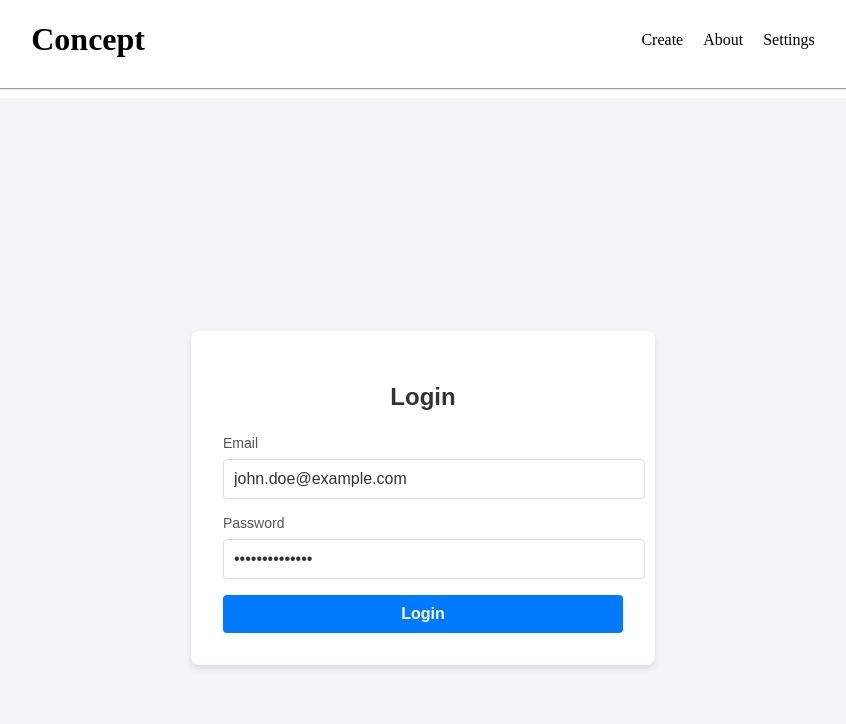
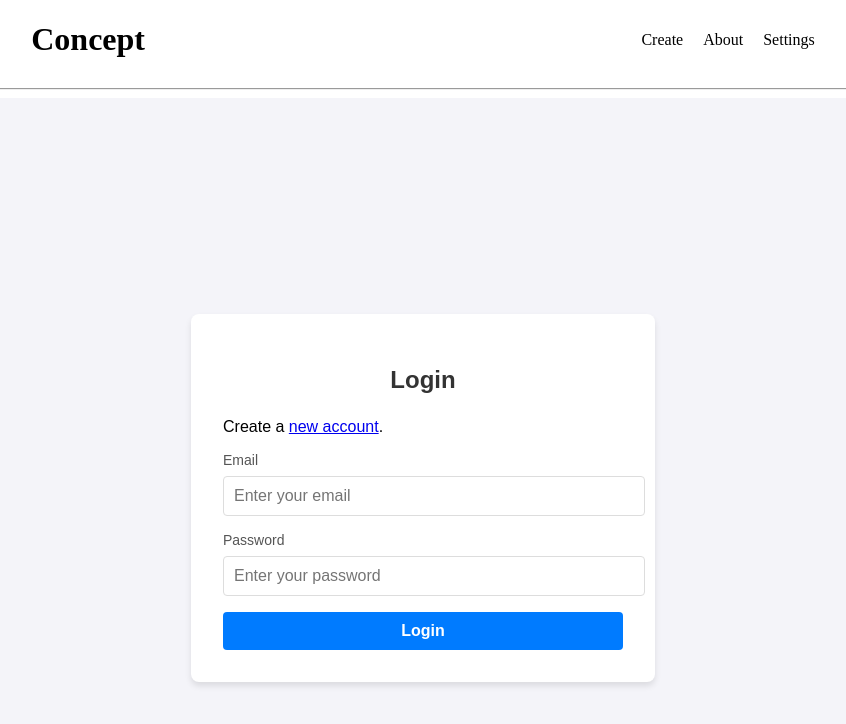
Before and after one commit to Arktetra/concept, a SvelteKit app in the folder frontend/: page /concept/login in a window 1280 px wide. Shown: the top 724 px of the page, without its empty margins (217-1063 px from the left). Built offline with nearby package versions, Linux system fonts and the light colour scheme.

Commit message:
update UX

```diff
--- a/frontend/src/routes/concept/login/+page.svelte
+++ b/frontend/src/routes/concept/login/+page.svelte
@@ -4,14 +4,15 @@
   import { writable } from "svelte/store";
   import { loginCallback } from "../../../callbacks.svelte";
 
-  let email = "john.doe@example.com";
-  let password = "securepassword";
+  let email = "";
+  let password = "";
   let error = writable("");
 </script>
 
 <div class="wrapper">
   <form on:submit|preventDefault={() => loginCallback(email, password)}>
     <h2>Login</h2>
+    <p>Create a <a href="/concept/register">new account</a>.</p>
     <label for="email">Email</label>
     <input
       id="email"
--- a/frontend/src/routes/concept/register/+page.svelte
+++ b/frontend/src/routes/concept/register/+page.svelte
@@ -16,6 +16,9 @@
   <form on:submit|preventDefault={() => registerCallback(userName, email, password, mobile)}>
     <h2>Register</h2>
 
+    <p>
+      Already have an account? <a href="/concept/login">Login</a>
+    </p>
     <label for="userName">Full Name</label>
     <input
       id="userName"
@@ -70,6 +73,10 @@
 </div>
 
 <style>
+  a {
+    color: anchor;
+  }
+
   .wrapper {
     font-family: Arial, sans-serif;
     background-color: #f4f4f9;
```
